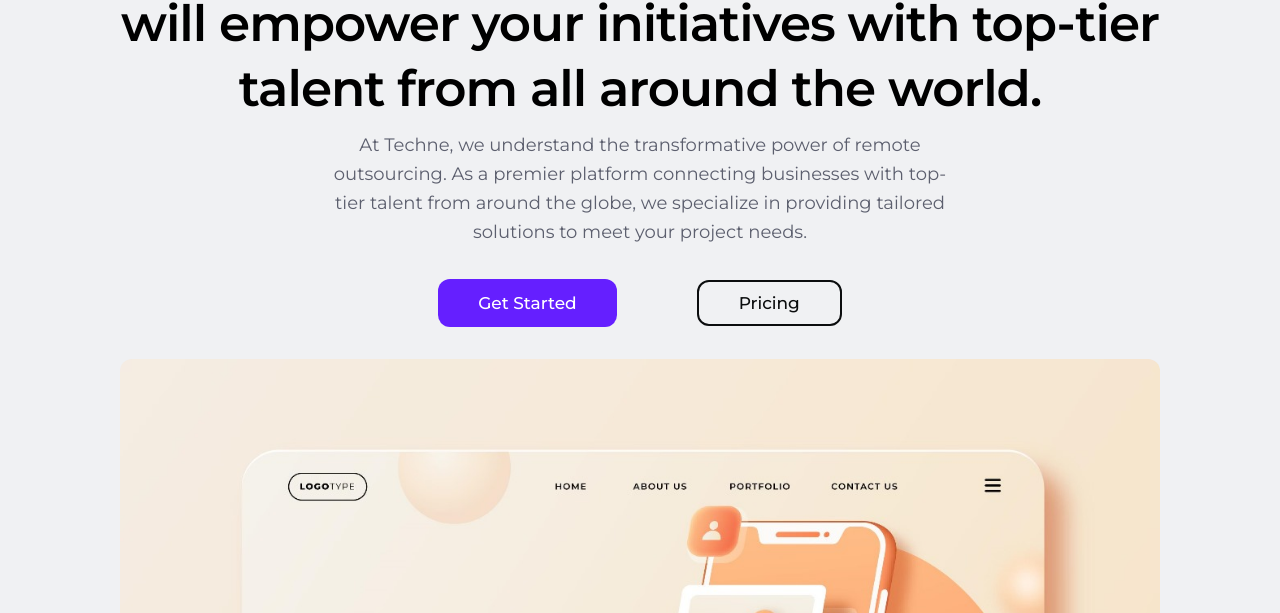
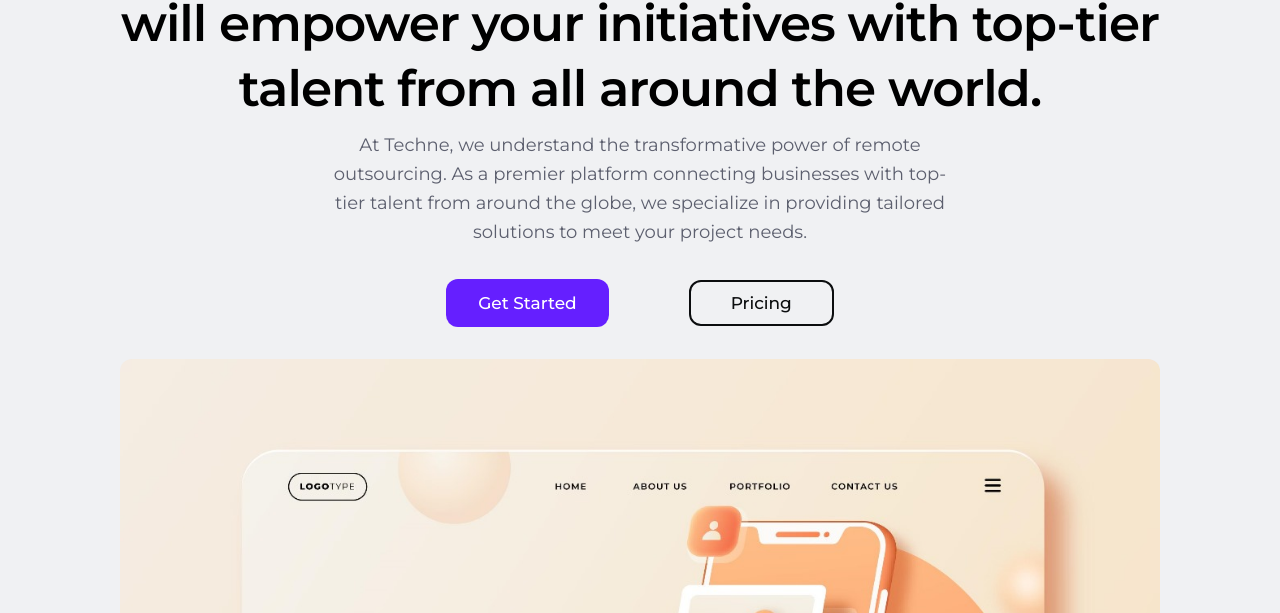
Before and after one commit to devhimank/InternPixel-Himank, a plain HTML site: page index.html in a window 1280 px wide. Shown: the part 187-800 px from the top of the page. Drawn offline with Linux system fonts and the light colour scheme; a web font is replaced by a local one.

Commit message:
update get-btn padding value

```diff
--- a/style.css
+++ b/style.css
@@ -114,7 +114,7 @@ li {
 }
 
 .hero-section .btn-element .get-btn{
-    padding: 0.89rem 2.5rem;
+    padding: 0.89rem 2rem;
     background-color: var(--primary-color);
     color: #fff;
     border-radius: 12px;
@@ -319,5 +319,4 @@ li {
     .hero-section .btn-element a{
        font-size: 13px;
     }
-
 }
```
